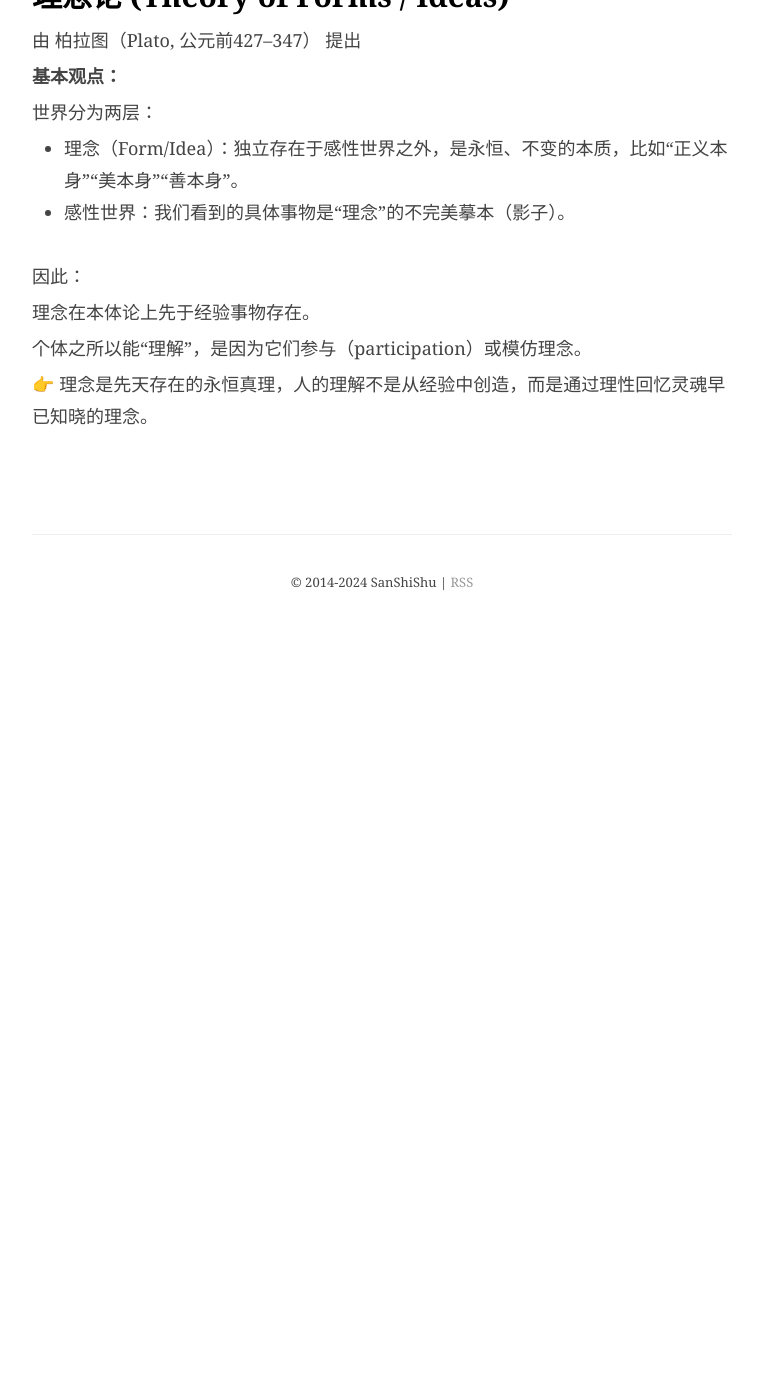
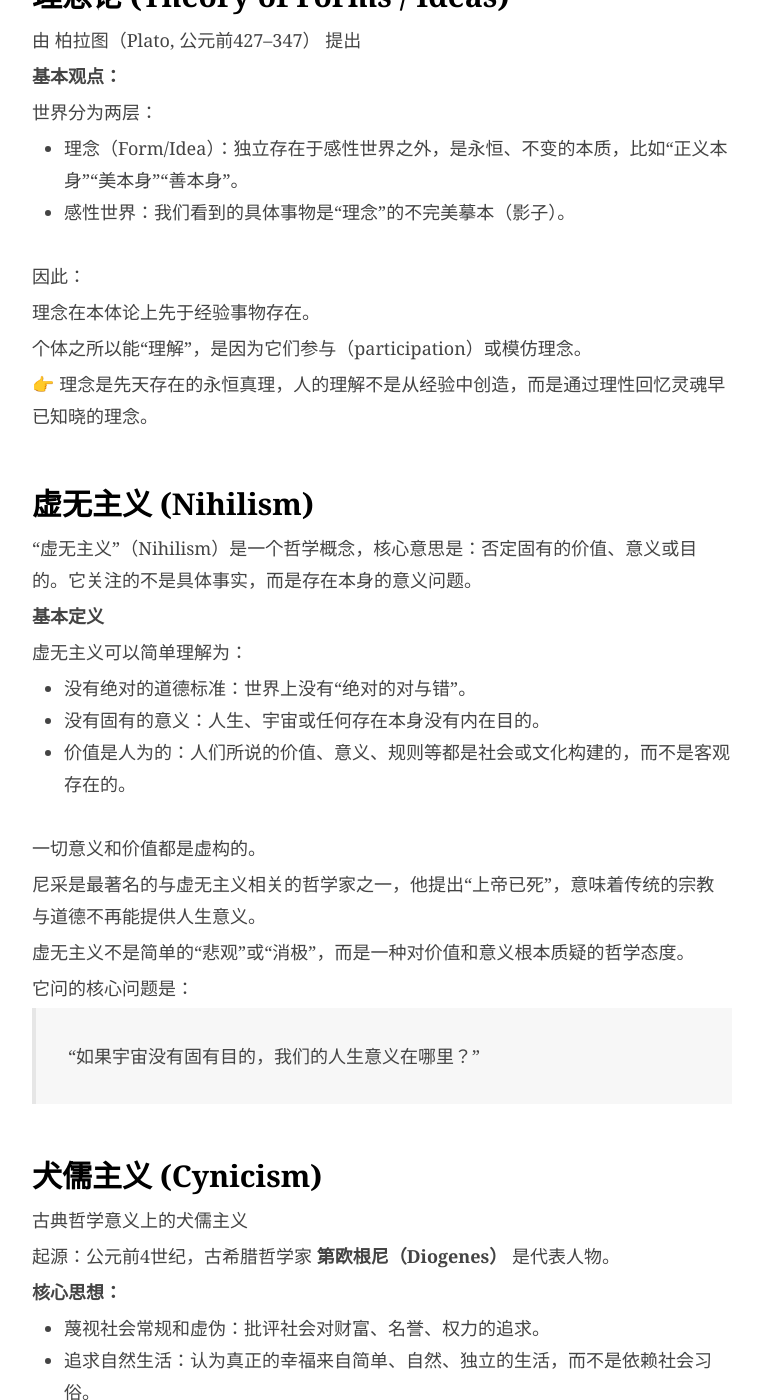
Before and after one commit to BerryBC/berrybc.github.io, a Jekyll site: the page built from _posts/Learn/Philosophy/2025-09-22-Philosophy-02-Dictionary.md, in a window 1280 px wide and 1400 px high, scrolled down 1309 px. Shown: the whole window, without its empty margins (258-1021 px from the left). Built offline with Jekyll 4.4.1, drawn with Linux system fonts in a browser that asks for light colours; before the commit the page ends 1939 px from its top, so only the background shows below that; some of the changed text lies outside the part shown.

Commit message:
关于哲学方面的内容更新一下

```diff
--- a/_posts/Learn/Philosophy/2024-12-02-Philosophy-01-Overall.markdown
+++ b/_posts/Learn/Philosophy/2024-12-02-Philosophy-01-Overall.markdown
@@ -6,6 +6,8 @@
 author: 崔秉龙
 location: Guangzhou, China
 ---
+
+
 
 
 
--- a/_posts/Learn/Philosophy/2025-09-22-Philosophy-02-Dictionary.md
+++ b/_posts/Learn/Philosophy/2025-09-22-Philosophy-02-Dictionary.md
@@ -67,3 +67,54 @@
 个体之所以能“理解”，是因为它们参与（participation）或模仿理念。
 
 👉 理念是先天存在的永恒真理，人的理解不是从经验中创造，而是通过理性回忆灵魂早已知晓的理念。
+
+## 虚无主义 (Nihilism)
+
+“虚无主义”（Nihilism）是一个哲学概念，核心意思是：否定固有的价值、意义或目的。它关注的不是具体事实，而是存在本身的意义问题。
+
+**基本定义**
+
+虚无主义可以简单理解为：
+- 没有绝对的道德标准：世界上没有“绝对的对与错”。
+- 没有固有的意义：人生、宇宙或任何存在本身没有内在目的。
+- 价值是人为的：人们所说的价值、意义、规则等都是社会或文化构建的，而不是客观存在的。
+
+一切意义和价值都是虚构的。
+
+尼采是最著名的与虚无主义相关的哲学家之一，他提出“上帝已死”，意味着传统的宗教与道德不再能提供人生意义。
+
+虚无主义不是简单的“悲观”或“消极”，而是一种对价值和意义根本质疑的哲学态度。
+
+它问的核心问题是：
+
+> “如果宇宙没有固有目的，我们的人生意义在哪里？”
+
+
+## 犬儒主义 (Cynicism)
+
+
+古典哲学意义上的犬儒主义
+
+起源：公元前4世纪，古希腊哲学家 **第欧根尼（Diogenes）** 是代表人物。
+
+**核心思想：**
+
+- 蔑视社会常规和虚伪：批评社会对财富、名誉、权力的追求。
+- 追求自然生活：认为真正的幸福来自简单、自然、独立的生活，而不是依赖社会习俗。
+- 自给自足（Autarkeia）：个人应独立于外界欲望和虚荣。
+
+第欧根尼有一个著名行为：白天拿着灯在街上找“真正的诚实人”，用行为讽刺社会虚伪。
+
+**现代意义上的犬儒主义**
+
+现代人提到“犬儒主义”，通常不强调古希腊哲学的理想，而指：
+
+- 怀疑、讽刺社会或制度：认为很多人做事动机虚伪。
+- 冷嘲或消极：对理想、道德、政治、社会规范保持怀疑甚至嘲讽。
+- 自我保护或悲观：认为追求“美好”是徒劳，所以常保持距离或讽刺态度。
+
+**当代对犬儒主义的看法**
+
+- 过度犬儒可能导致冷漠、悲观或疏离感，让人只会吐槽而不采取建设性行动。
+- 导致自我否定（“个人无力改变社会”）、道德沦丧（推崇“拜金实用主义”）、社会参与冷漠。
+- 看似“看透一切”，实则默许现实不公，成为权力体系的共谋
```
